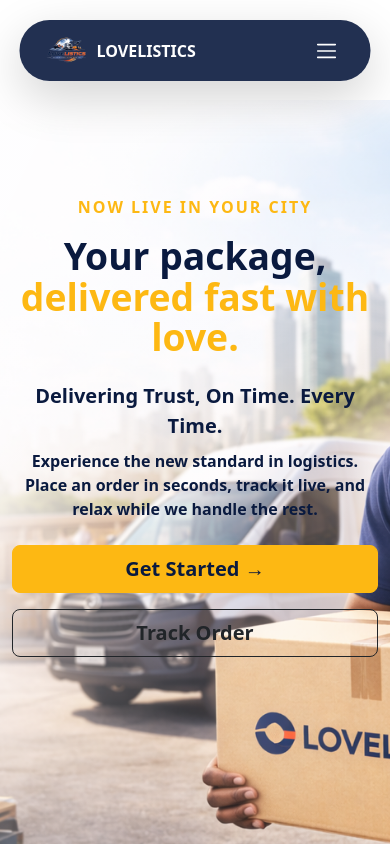
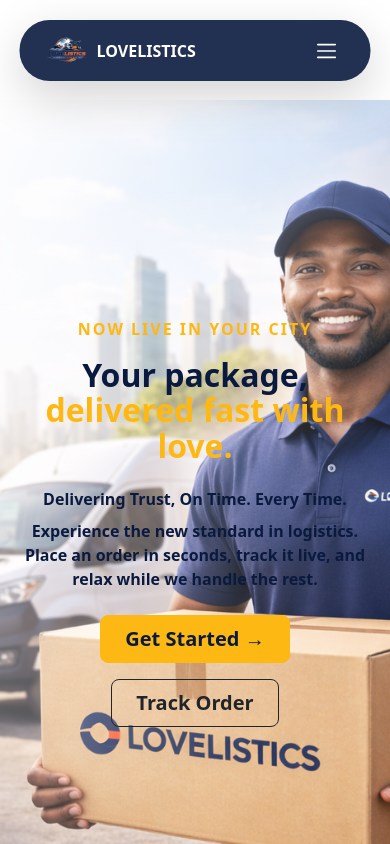
Before and after one commit to Oluwalovely/Logistics-appUserFrontend, a React (Vite) app: page / in a window 390 px wide. Shown: the top 844 px of the page. Built offline with nearby package versions, Linux system fonts and the light colour scheme; no server answers; a web font is replaced by a local one.

Commit message:
Fixed responsivness on tablet screens

```diff
--- a/src/pages/Landing.jsx
+++ b/src/pages/Landing.jsx
@@ -100,10 +100,25 @@
                 .cta-section { opacity: 0; transform: scale(0.97); transition: opacity 0.7s ease, transform 0.7s ease; }
                 .cta-section.visible { opacity: 1; transform: scale(1); }
 
-                /* ── Hero mobile spacing (desktop unchanged) ── */
-                .hero-row { margin-top: -12rem; }
-                @media (max-width: 991px) { .hero-row { margin-top: 2rem; } }
-                @media (max-width: 575px)  { .hero-row { margin-top: 4rem; } }
+                /* ── Hero background: adjust focal point on mobile ── */
+                .hero-section { background-size: cover; background-position: center 30%; }
+                @media (max-width: 767px) {
+                    .hero-section { background-position: 70% center; }
+                }
+
+                /* ── Hero text: tablet + mobile tweaks ── */
+                @media (max-width: 991px) {
+                    .hero-content { text-align: center !important; }
+                    .hero-content .hero-para { max-width: 100% !important; margin-left: auto; margin-right: auto; }
+                    .hero-heading { font-size: 2.8rem !important; }
+                }
+                @media (max-width: 575px) {
+                    .hero-heading { font-size: 2rem !important; }
+                    .hero-sub { font-size: 1rem !important; }
+                }
+                .hero-row { margin-top: -10rem; }
+                @media (max-width: 991px) { .hero-row { margin-top: 0; } }
+                @media (max-width: 575px)  { .hero-row { margin-top: 0; } }
 
                 /* ── Why Choose Us: center heading/subtext only on mobile ── */
                 @media (max-width: 991px) {
@@ -152,17 +167,16 @@
             </div>
 
             {/* Hero */}
-            <section style={{
+            <section className="hero-section" style={{
                 backgroundImage: 'url(' + heroBackground + ')',
-                backgroundSize: 'cover', backgroundPosition: 'center 30%',
                 backgroundRepeat: 'no-repeat', backgroundAttachment: 'scroll',
                 position: 'relative', minHeight: '100svh', height: '100vh',
                 width: '100%', display: 'flex', flexDirection: 'column', justifyContent: 'center',
             }}>
                 <div style={{ position: 'absolute', inset: 0, background: 'linear-gradient(to bottom right, rgba(255,255,255,0.55) 0%, rgba(255,255,255,0.15) 60%, transparent 100%)', zIndex: 1 }} />
-                <div className="container py-5 py-lg-0" style={{ position: 'relative', zIndex: 2, paddingTop: '120px' }}>
-                    <div className="row align-items-center hero-row" style={{ minHeight: '50vh', marginTop: '-12rem' }}>
-                        <div className="col-lg-6 text-center text-lg-start">
+                <div className="container" style={{ position: 'relative', zIndex: 2 }}>
+                    <div className="row align-items-center hero-row">
+                        <div className="col-lg-6 text-center text-lg-start hero-content">
                             <p className="hero-tagline text-uppercase fw-semibold mb-3" style={{ letterSpacing: '2px', color: '#fdb813' }}>Now Live in Your City</p>
                             <h1 className="hero-heading display-3 fw-bold mb-4" style={{ color: '#0a1a3f', lineHeight: '1.1' }}>
                                 Your package,<br />
@@ -172,9 +186,9 @@
                             <p className="hero-para mb-4 fw-bold" style={{ color: '#0a1a3f', maxWidth: '480px' }}>
                                 Experience the new standard in logistics. Place an order in seconds, track it live, and relax while we handle the rest.
                             </p>
-                            <div className="hero-buttons d-flex flex-column flex-sm-row gap-3 justify-content-center justify-content-lg-start">
-                                <Link to="/register" className="btn btn-lg px-4 fw-semibold" style={{ backgroundColor: '#fdb813', borderColor: '#fdb813', color: '#0a1a3f' }}>Get Started →</Link>
-                                <Link to="/track" className="btn btn-outline-dark btn-lg px-4 fw-semibold">Track Order</Link>
+                            <div className="hero-buttons d-flex flex-column flex-sm-row gap-3 justify-content-center justify-content-lg-start" style={{ alignItems: 'center' }}>
+                                <Link to="/register" className="btn btn-lg px-4 fw-semibold" style={{ backgroundColor: '#fdb813', borderColor: '#fdb813', color: '#0a1a3f', width: 'auto' }}>Get Started →</Link>
+                                <Link to="/track" className="btn btn-outline-dark btn-lg px-4 fw-semibold" style={{ width: 'auto' }}>Track Order</Link>
                             </div>
                         </div>
                     </div>
@@ -229,7 +243,7 @@
                             <p className="text-uppercase text-secondary mb-3 fw-semibold" style={{ letterSpacing: '2px' }}>Why Choose Us</p>
                             <h2 className="display-5 fw-bold mb-4" style={{ color: '#0a1a3f' }}>Built for speed, designed for trust.</h2>
                             <p className="text-secondary mb-4">We've reimagined logistics to be transparent and reliable. From real-time GPS tracking to verified drivers, we give you complete peace of mind.</p>
-                            <Link to="/register" className="btn btn-primary btn-lg px-4 mb-4" style={{ backgroundColor: '#0a1a3f', borderColor: '#0a1a3f' }}>Get Started Free →</Link>
+                            <Link to="/register" className="btn btn-primary btn-lg px-4 mb-4" style={{ backgroundColor: '#0a1a3f', borderColor: '#0a1a3f', width: 'auto', display: 'inline-block' }}>Get Started Free →</Link>
                             {features.map((f, i) => (
                                 <div className={'d-flex mb-4 wcu-feature' + (whyChooseUsInView ? ' visible' : '')} key={i}>
                                     <div className="me-3 p-3 rounded-3" style={{ backgroundColor: '#fff', boxShadow: '0 4px 16px rgba(10,26,63,0.08)', color: '#0a1a3f', flexShrink: 0 }}>{f.icon}</div>
```
